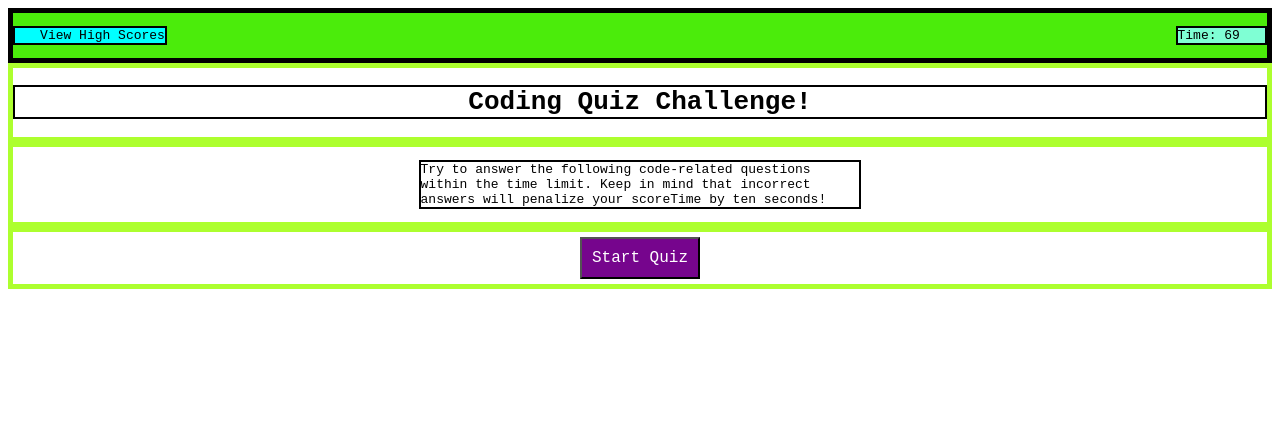
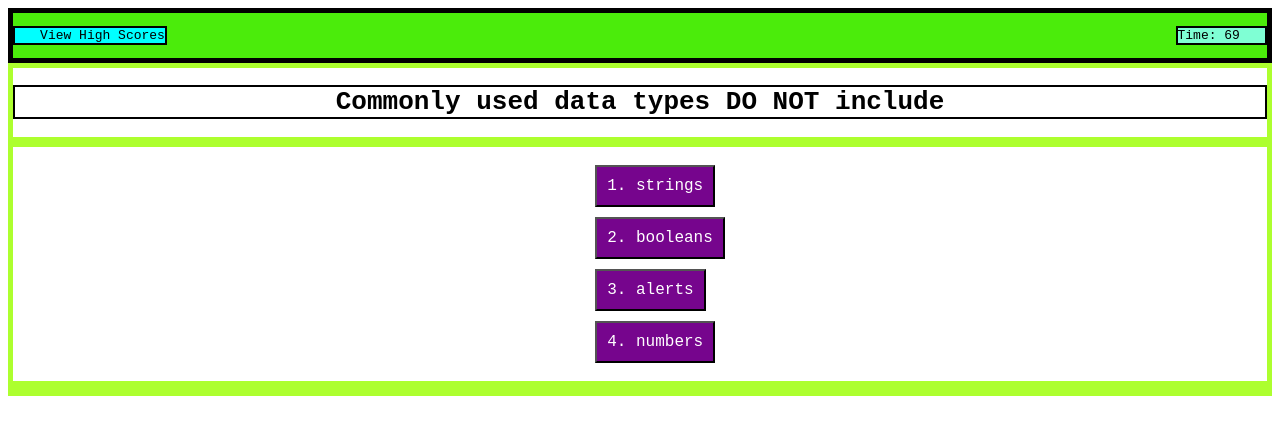
Before and after one commit to BhatJ/code-challenge, a plain HTML site: page index.html in a window 1280 px wide. Both pictures are taken after a click on the button "Start Quiz". Drawn offline with Linux system fonts and the light colour scheme.

Commit message:
Added functionality to navigate through the questions

```diff
--- a/assets/css/style.css
+++ b/assets/css/style.css
@@ -48,6 +48,10 @@ header {
     border: 2px solid black;
 }
 
+#option-list {
+    list-style: none;
+}
+
 button {
     padding: 10px;
     margin: 5px;
--- a/assets/js/script.js
+++ b/assets/js/script.js
@@ -1,20 +1,124 @@
 window.onload = function() {
     setInterval(checkTime, 1000);
 }
+
+// Define an array of multiple choice question objects.
+// Each object has variable for the question, four variables for the possible answers
+// and the answer to the question.
+var questionsArr = [
+    {
+        "question": "Commonly used data types DO NOT include",
+        "option1": "1. strings",
+        "option2": "2. booleans",
+        "option3": "3. alerts",
+        "option4": "4. numbers",
+        "answer": "option-3"
+    },
+    {
+        "question": "String values must be enclosed within ___ when being to assigned to variables",
+        "option1": "1. quotes",
+        "option2": "2. curley brackets",
+        "option3": "3. parentheses",
+        "option4": "4. commas",
+        "answer": "option-1"
+    },
+    {
+        "question": "Arrays in JavaScript can be used to store ___.",
+        "option1": "1. numbers and strings",
+        "option2": "2. other arrays",
+        "option3": "3. booleans",
+        "option4": "4. all of the above",
+        "answer": "option-4"
+    },
+    {
+        "question": "A very useful tool used during development and debugging for printing content to the debugger is:",
+        "option1": "1. JavaScript",
+        "option2": "2. terminal/bash",
+        "option3": "3. for loops",
+        "option4": "4. console.log",
+        "answer": "option-4"
+    }
+];
 
 var timeEl = document.querySelector("#time");
 var startQuizBtn = document.querySelector("#start-button");
 var answersEl = document.querySelector("#answers");
 var titleTextEl = document.querySelector("#title-text");
+var optionList = document.querySelector("#option-list");
+var answersTextEl = document.querySelector("#answers-text");
+var resultEl = document.querySelector("#result");
 
 var count = 75;
+var questionIndex = 0;
+var quizStarted = false;
 
 function checkTime() {
     timeEl.textContent = count;
     count--;
 }
 
+function loadNextQuestion() {
+    titleTextEl.textContent = questionsArr[questionIndex].question;
+    optionList.children[0].children[0].textContent = questionsArr[questionIndex].option1;
+    optionList.children[1].children[0].textContent = questionsArr[questionIndex].option2;
+    optionList.children[2].children[0].textContent = questionsArr[questionIndex].option3;
+    optionList.children[3].children[0].textContent = questionsArr[questionIndex].option4;
+
+    quizStarted = true;
+}
+
 startQuizBtn.addEventListener("click", function() {
 
-    console.log("start button pressed");
+    // Show the question buttons and hide the quiz text
+    optionList.setAttribute("style", "display: block");
+    answersTextEl.setAttribute("style", "display: none");
+
+    loadNextQuestion();
+
+    // hide the start button
+    startQuizBtn.setAttribute("style", "display: none");
 });
+
+answersEl.addEventListener("click", function(event) {
+    var element = event.target;
+    answer = element.id;
+
+    // Check that an answer button was clicked
+    if ( (answer != "option-1") && (answer != "option-2") && (answer != "option-3") && (answer != "option-4") )
+    {
+        console.log("Not an option button");
+        return;
+    }
+
+    resultEl.setAttribute("style", "display: block");
+    if (answer == questionsArr[questionIndex].answer)
+    {
+        resultEl.textContent = "Correct!";
+    } else
+    {
+        resultEl.textContent = "Wrong!";
+
+        // Subtract 10 seconds
+        if (count < 10)
+        {
+            count = 0;
+        } else
+        {
+            count = count - 10;
+        }
+    }
+
+    setTimeout(function() {
+        resultEl.setAttribute("style", "display: none");
+        resultEl.textContent = "";
+
+        questionIndex++;
+        if (questionIndex == questionsArr.length)
+        {
+            // Todo
+        } else
+        {
+            loadNextQuestion();
+        }
+    }, 2000);
+});
--- a/index.html
+++ b/index.html
@@ -22,10 +22,17 @@
             <p id="answers-text">Try to answer the following code-related questions within the time limit.
                                  Keep in mind that incorrect answers will penalize your scoreTime by ten seconds!
             </p>
+            <ol style="display: none"; id="option-list">
+                <li><button id="option-1">1. This is question 1</button></li>
+                <li><button id="option-2">2. This is question 2</button></li>
+                <li><button id="option-3">3. This is question 3</button></li>
+                <li><button id="option-4">4. This is question 4</button></li>
+            </ol>
         </div>
 
         <div id="start">
             <button id="start-button">Start Quiz</button>
+            <h3 style="display: none"; id="result"></h3>
         </div>
     </div>
 
```
